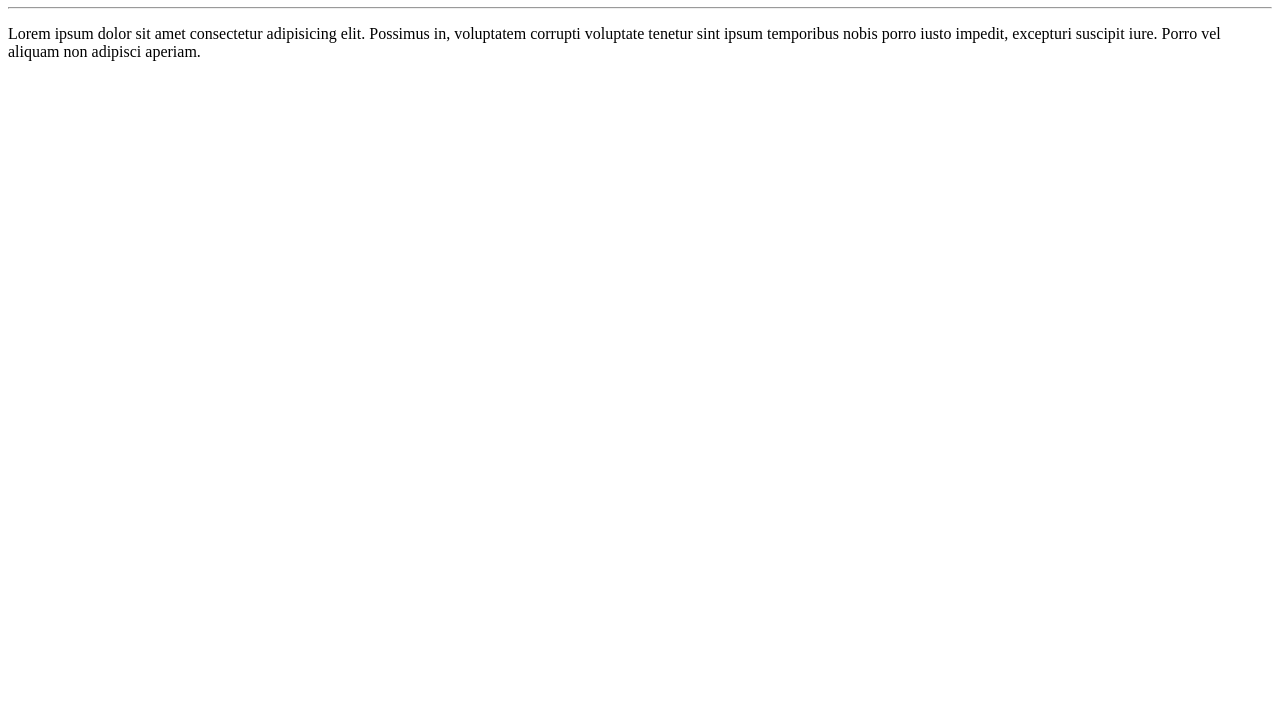
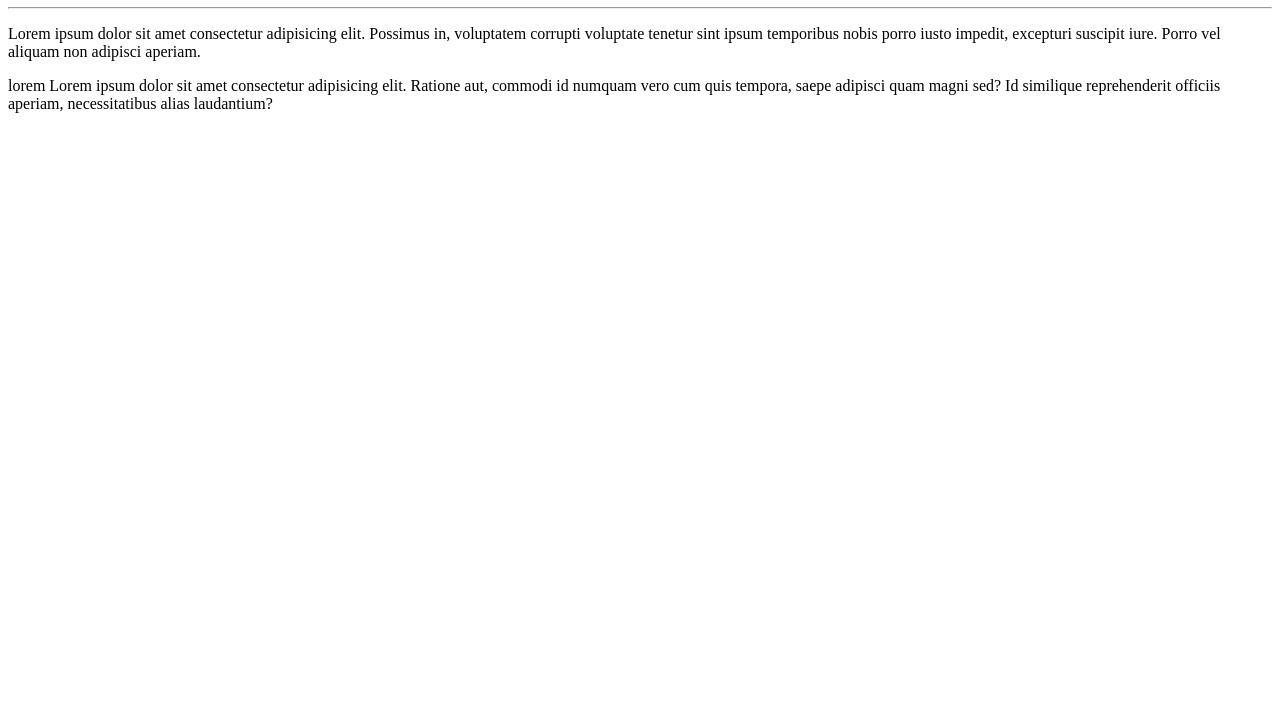
Before and after one commit to DARIO-MARTINSs/2-TENTATIVA, a plain HTML site: page site-exemplo/index.html in a window 1280 px wide. Shown: the part 73-800 px from the top of the page. Drawn offline with Linux system fonts and the light colour scheme.

Commit message:
adicionei um parágrafo

```diff
--- a/site-exemplo/index.html
+++ b/site-exemplo/index.html
@@ -9,5 +9,8 @@
  <h1>Olá , mundo</h1>
  <hr>
  <p>Lorem ipsum dolor sit amet consectetur adipisicing elit. Possimus in, voluptatem corrupti voluptate tenetur sint ipsum temporibus nobis porro iusto impedit, excepturi suscipit iure. Porro vel aliquam non adipisci aperiam.</p>
+ lorem
+
+Lorem ipsum dolor sit amet consectetur adipisicing elit. Ratione aut, commodi id numquam vero cum quis tempora, saepe adipisci quam magni sed? Id similique reprehenderit officiis aperiam, necessitatibus alias laudantium?
 </body>
 </html>
```
